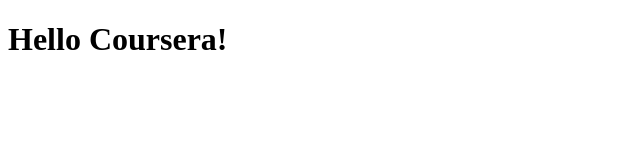
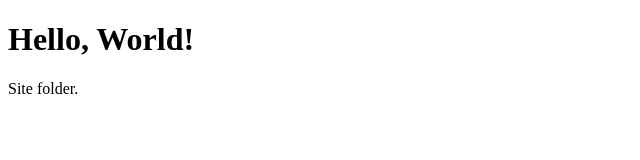
Before and after one commit to efemcy2245/Web_coursera_test, a plain HTML site: page site/index.html in a window 1280 px wide. Shown: the whole page, without its empty margins (0-640 px from the left). Drawn offline with Linux system fonts and the light colour scheme.

Commit message:
Update index.html
site folder

```diff
--- a/site/index.html
+++ b/site/index.html
@@ -4,6 +4,7 @@
     <title>Hello Coursera!</title>
 </head>
 <body>
-    <h1>Hello Coursera!</h1>
+    <h1>Hello, World!</h1>
+    <p>Site folder.</p>
 </body>
 </html>
```
